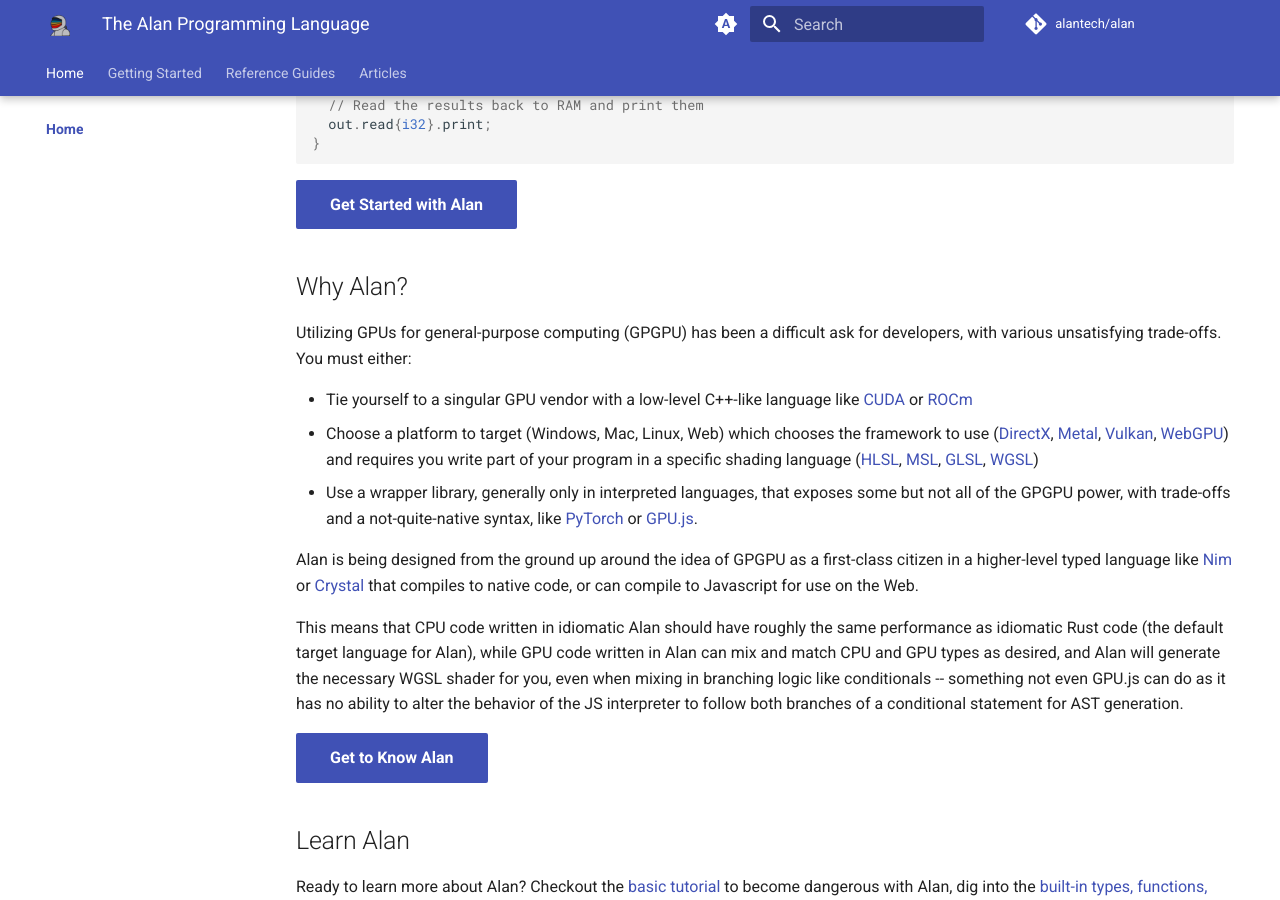
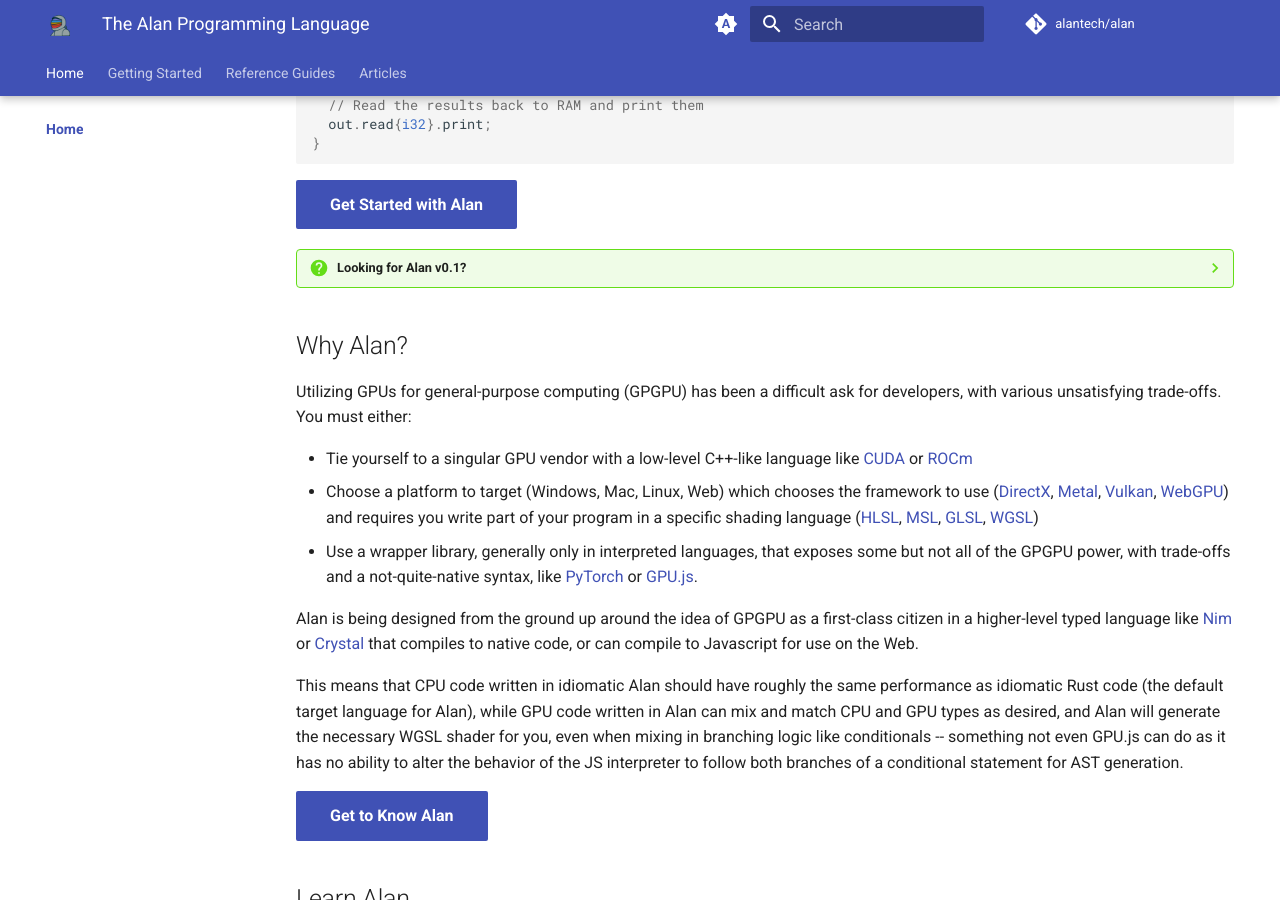
Before and after one commit to alantech/alanlang-docs, an MkDocs documentation site: the page built from docs/index.md, in a window 1280 px wide and 900 px high, scrolled down 329 px. Built offline with MkDocs 1.6.1 and Material for MkDocs 9.7.7, drawn with Linux system fonts in a browser that asks for light colours; plug-ins that fetch from the network failed and are left out; comment, search, counter and statistics services are not loaded.

Commit message:
Update logo, add link to legacy docs

```diff
--- a/docs/index.md
+++ b/docs/index.md
@@ -16,6 +16,10 @@
 
 [Get Started with Alan](/getting_started){ .md-button .md-button--primary }
 
+??? question "Looking for Alan v0.1?"
+
+    Documentation for Alan v0.1 can be found on [the legacy documentation website](https://docs-legacy.alan-lang.org)
+
 ## Why Alan?
 
 Utilizing GPUs for general-purpose computing (GPGPU) has been a difficult ask for developers, with various unsatisfying trade-offs. You must either:
@@ -33,3 +37,5 @@
 ## Learn Alan
 
 Ready to learn more about Alan? Checkout the [basic tutorial](./tutorial) to become dangerous with Alan, dig into the [built-in types, functions, and operators](./built_ins) automatically available to every Alan module, deep dive into [the standard library](./standard_library) of Alan, or read some [articles](./blog) on Alan for projects that have used it or interesting patterns to take for yourself.
+
+![Alan Logo](./assets/logo.png)
--- a/mkdocs.yml
+++ b/mkdocs.yml
@@ -74,11 +74,12 @@
   - attr_list
   - admonition
   - footnotes
+  - pymdownx.details
   - pymdownx.highlight:
       use_pygments: true
       pygments_lang_class: true
+  - pymdownx.inlinehilite
   - pymdownx.superfences
-  - pymdownx.inlinehilite
   - pymdownx.tasklist:
       custom_checkbox: true
 extra:
```
Also changed, not shown: docs/assets/logo.png.
